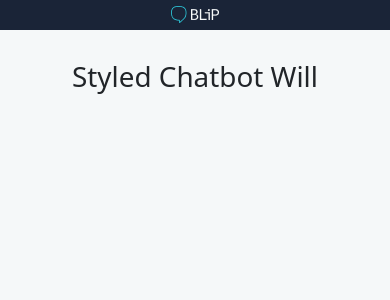
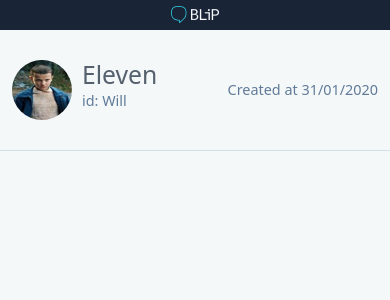
Before and after one commit to govijuan/test-take, a React (Create React App) app: page /chatbot/Will in a window 390 px wide. Shown: the top 300 px of the page. Built offline with nearby package versions, Linux system fonts and the light colour scheme.

Commit message:
Created Bot Page Header with complete styles for desktop
have not checked yet if it works correctly for mobile

```diff
--- a/src/components/atoms/BotImage/BotImage.tsx
+++ b/src/components/atoms/BotImage/BotImage.tsx
@@ -11,7 +11,7 @@ const BotImage = (props: BotImageProps) => {
 }
 
 type BotImageProps = {
-    imageSrc: string,
+    imageSrc: string | undefined,
     className?: string
 }
 
--- /dev/null
+++ b/src/components/organisms/BotPageHeader/BotPageHeader.styled.ts
@@ -0,0 +1,43 @@
+import styled from 'styled-components'
+import { Row } from 'react-bootstrap'
+
+const StyledBHeader = styled(Row)`
+    border-bottom: 1px solid ${ props => props.theme.linesColor };
+    padding: 0 0 30px;
+`
+
+export const HRightDiv = styled.div`
+    flex: 1;
+    display: flex;
+    justify-content: flex-end;
+    color: ${ props => props.theme.txtLightColor };
+    span{
+        display: flex;
+        align-items: center;
+        font-size: 0.9rem;
+    }
+`
+
+export const BotNameWrap = styled.div`
+    padding-left: 10px;
+    h2{
+        color: ${ props => props.theme.darkTextColor };
+        margin: 0;
+        text-align: left;
+    }
+    span{
+        color: ${ props => props.theme.txtLightColor };
+        text-align: left;
+        font-size: 0.9rem;
+    }
+    display: flex;
+    flex-direction: column;
+`
+
+export const HLeftDiv = styled.div`
+    flex: 1;
+    display: flex;
+    justify-content: flex-start;
+`
+
+export default StyledBHeader
--- /dev/null
+++ b/src/components/organisms/BotPageHeader/BotPageHeader.tsx
@@ -0,0 +1,32 @@
+import React from 'react'
+import StyledBHeader, {HRightDiv, HLeftDiv, BotNameWrap} from './BotPageHeader.styled'
+import BotImage from '../../atoms/BotImage/BotImage'
+import { formatedDate } from '../../../helpers/dateHelpers'
+
+const BotPageHeader = (props:BotHeaderProps) => {
+    const {image, name, shortName, created} = props
+    const formatedCreated = formatedDate(created)
+    return (
+        <StyledBHeader>
+            <HLeftDiv>
+                <BotImage imageSrc={image} />
+                <BotNameWrap>
+                    <h2>{name}</h2>
+                    <span>id: {shortName}</span>
+                </BotNameWrap>
+            </HLeftDiv>
+            <HRightDiv>
+                <span>Created at {formatedCreated}</span>
+            </HRightDiv>
+        </StyledBHeader>
+    )
+}
+
+interface BotHeaderProps{
+    image?: string | undefined,
+    name?: string | undefined,
+    shortName?: string | undefined,
+    created?: string | undefined,
+}
+
+export default BotPageHeader
--- a/src/components/pages/Chatbot/Chatbot.tsx
+++ b/src/components/pages/Chatbot/Chatbot.tsx
@@ -1,12 +1,22 @@
-import React from 'react';
+import React, {useContext} from 'react';
+import { DataContext } from '../../../data/dataContext'
 import { useParams } from 'react-router-dom';
 import StyledChatbot from './Chatbot.styles';
+import { Container } from 'react-bootstrap';
+import BotPageHeader from '../../organisms/BotPageHeader/BotPageHeader';
 
 const Chatbot = () => {
+    const {state} = useContext(DataContext)
     const { chatbotId } = useParams<{chatbotId: string}>()
+
+    const itemObj = {...state.botsList.find( item => item.shortName = chatbotId)}
+    const {shortName, name, description, image, created, plan } = itemObj
+    console.log('itemObj: ', itemObj)
     return (
         <StyledChatbot>
-            <h1>Styled Chatbot {chatbotId}</h1>
+            <Container>
+                <BotPageHeader name={name} shortName={shortName} image={image} created={created} />
+            </Container>
         </StyledChatbot>
     )
 }
```
